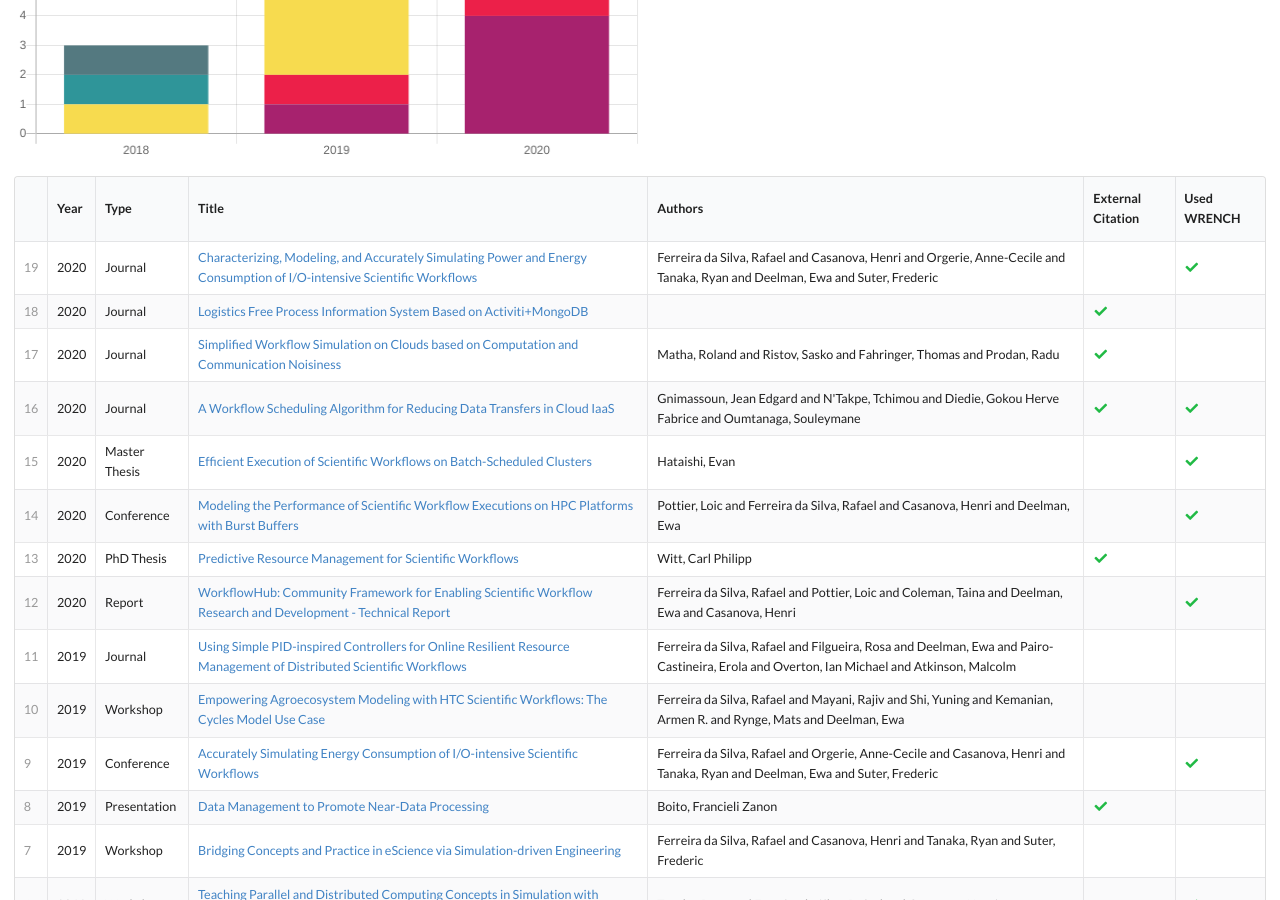
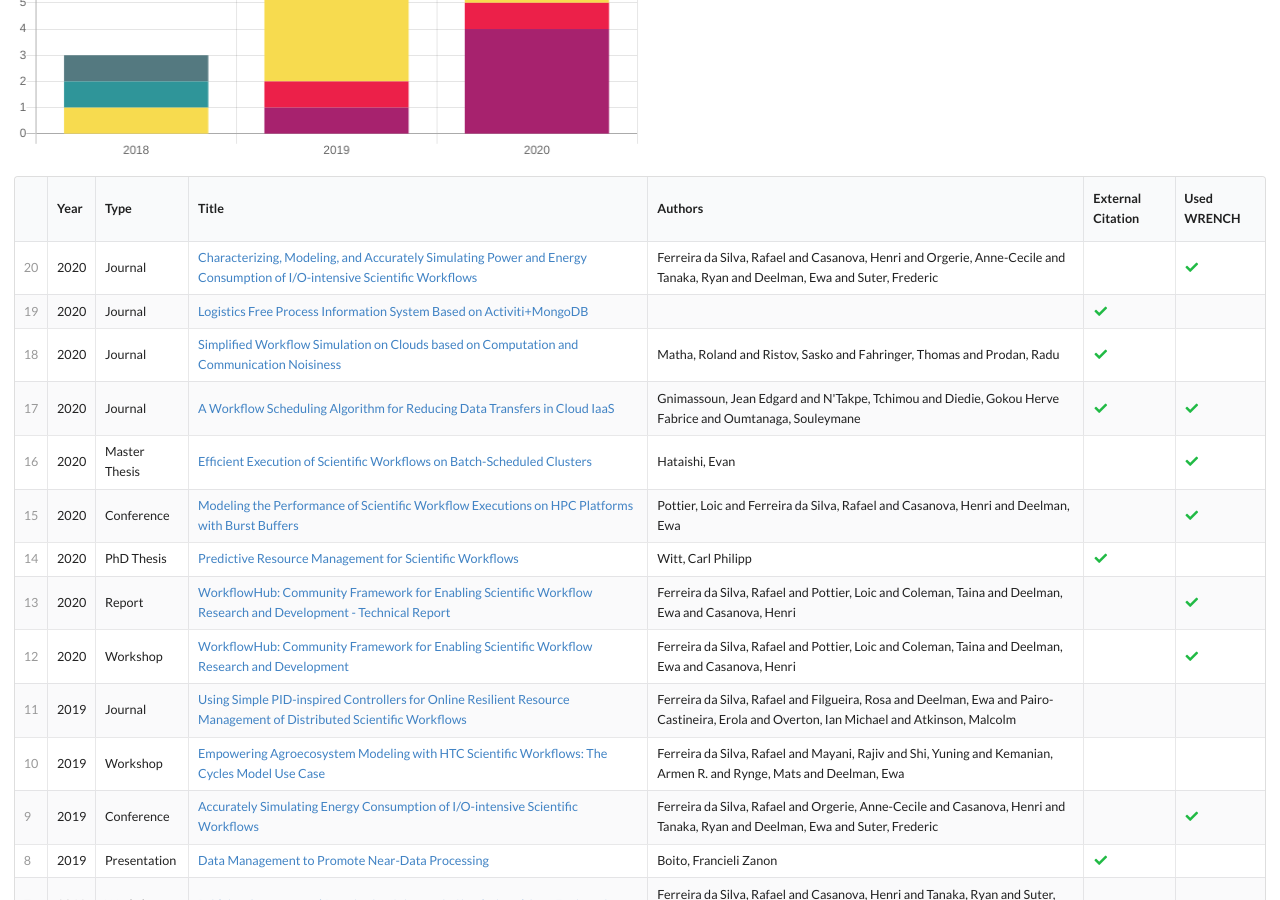
Before and after one commit to wrench-project/wrench-citations, a Jekyll site: the page built from index.html, in a window 1280 px wide and 900 px high, scrolled down 230 px. Built offline with Jekyll 4.4.1, drawn with Linux system fonts in a browser that asks for light colours; nearby versions of some CDN libraries; the list of posts is cut into pages by our own code.

Commit message:
Update citations.yml

```diff
--- a/_data/citations.yml
+++ b/_data/citations.yml
@@ -1,3 +1,11 @@
+- year: 2020
+  type: "Workshop"
+  title: "WorkflowHub: Community Framework for Enabling Scientific Workflow Research and Development"
+  authors: "Ferreira da Silva, Rafael and Pottier, Loic and Coleman, Taina and Deelman, Ewa and Casanova, Henri"
+  url: ""
+  self: True
+  usage: True
+
 - year: 2020
   type: "Report"
   title: "WorkflowHub: Community Framework for Enabling Scientific Workflow Research and Development - Technical Report"
```
